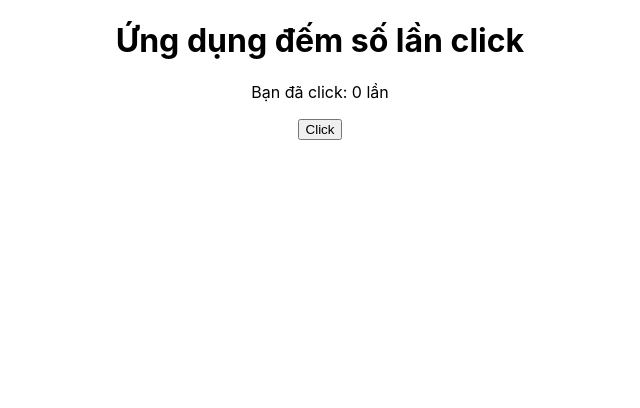
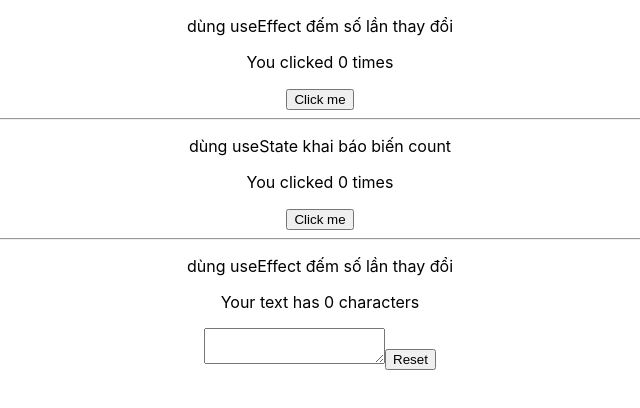
Before and after one commit to TtinTt/ra-learn-ractJs, a React (Create React App) app: page / in a window 1280 px wide. Shown: the top 408 px of the page, without its empty margins (320-960 px from the left). Built offline with nearby package versions, Linux system fonts and the light colour scheme.

Commit message:
no message

```diff
--- a/src/App.js
+++ b/src/App.js
@@ -1,9 +1,16 @@
 import "./App.css";
 import CountClick from "./components/count_click";
+import CountClick2 from "./components/count_click2";
+import CountText from "./components/count_text ";
+
 function App() {
   return (
     <div className="App">
       <CountClick />
+      <hr />
+      <CountClick2 />
+      <hr />
+      <CountText />
     </div>
   );
 }
--- a/src/components/count_click.js
+++ b/src/components/count_click.js
@@ -1,22 +1,17 @@
-import { useState, useReducer } from "react";
+import React, { useState, useEffect } from "react";
 
 function CountClick() {
-  const CLICK = "CLICK";
-  const DOWN = "DOWN";
-
-  const reducer = (state, action) => {
-    if (action === CLICK) {
-      return state + 1;
-    }
-  };
-
-  const [count, dispatch] = useReducer(reducer, 0);
+  const [count, setCount] = useState(0);
+  // dùng useEffect đếm số lần thay đổi
+  useEffect(() => {
+    document.title = `You clicked ${count} times`;
+  });
 
   return (
     <div>
-      <h1>Ứng dụng đếm số lần click</h1>
-      <p>Bạn đã click: {count} lần</p>
-      <button onClick={() => dispatch(CLICK)}>Click</button>
+      <p>dùng useEffect đếm số lần thay đổi</p>
+      <p>You clicked {count} times</p>
+      <button onClick={() => setCount(count + 1)}>Click me</button>
     </div>
   );
 }
--- /dev/null
+++ b/src/components/count_click2.js
@@ -0,0 +1,16 @@
+import React, { useState } from "react";
+
+function CountClick2() {
+  //Khai báo biến count bằng useState
+  const [count, setCount] = useState(0);
+
+  return (
+    <div>
+      <p>dùng useState khai báo biến count</p>
+      <p>You clicked {count} times</p>
+      <button onClick={() => setCount(count + 1)}>Click me</button>
+    </div>
+  );
+}
+
+export default CountClick2;
--- a/src/components/count_text .js
+++ b/src/components/count_text .js
@@ -0,0 +1,20 @@
+import React, { useState, useEffect } from "react";
+
+function CountText() {
+  const [count, setCount] = useState(0);
+  // dùng useEffect đếm số lần thay đổi của văn bản
+  useEffect(() => {
+    document.title = `You clicked ${count} times`;
+  });
+
+  return (
+    <div>
+      <p>dùng useEffect đếm số lần thay đổi</p>
+      <p>Your text has {count} characters</p>
+      <textarea onChange={() => setCount(count + 1)}></textarea>
+      <button onClick={() => setCount(0)}>Reset</button>
+    </div>
+  );
+}
+
+export default CountText;
```
